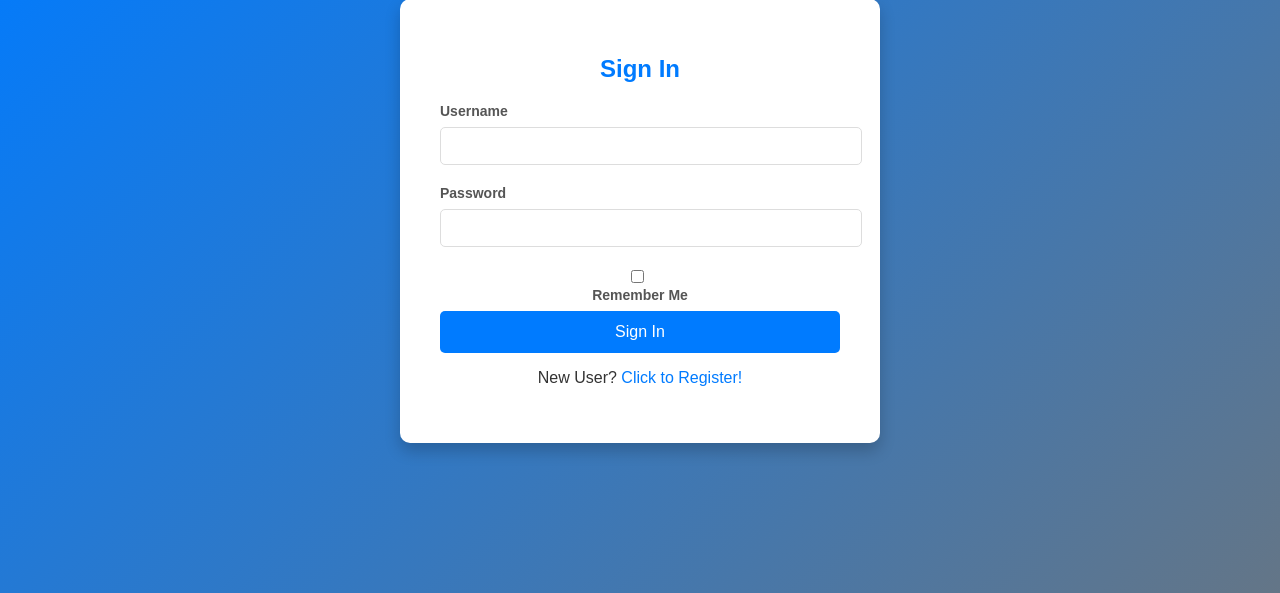
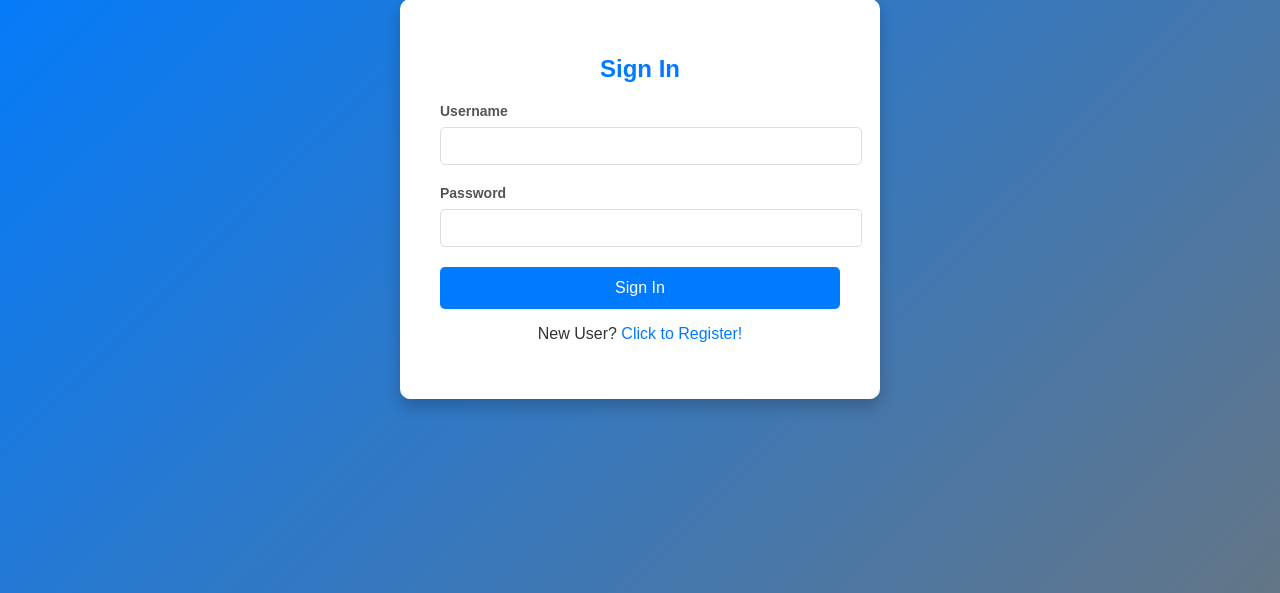
Before and after one commit to willclo1/MariaDeadbeatsSite, a Flask app: page /login in a window 1280 px wide. Shown: the part 111-704 px from the top of the page. Run offline with Flask 3, Linux system fonts and the light colour scheme.

Commit message:
removed uneccesary checkbox

```diff
--- a/app/templates/login.html
+++ b/app/templates/login.html
@@ -102,12 +102,6 @@
                 {% endfor %}
             </div>
 
-            <!-- Remember Me Checkbox -->
-            <div class="form-group">
-                {{ form.remember_me(class_="form-checkbox") }}
-                {{ form.remember_me.label }}
-            </div>
-
             <!-- Submit Button -->
             <div class="form-group">
                 {{ form.submit(class_="form-button") }}
```
